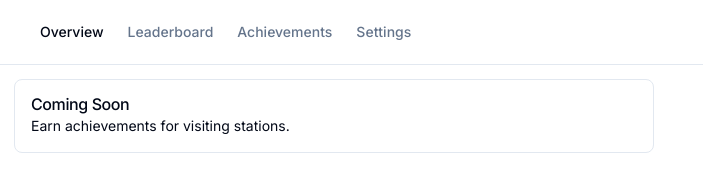
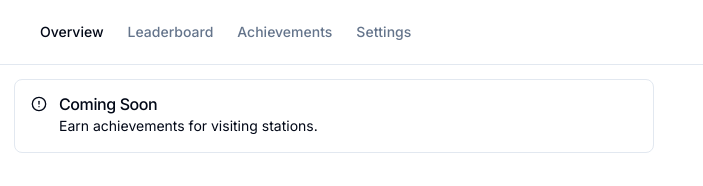
Before and after one commit to niamhbrockbank/track-the-tube, a Next.js app: page /achievements in a window 1280 px wide. Shown: the top 186 px of the page, without its empty margins (0-703 px from the left). Built offline with nearby package versions, Linux system fonts and the light colour scheme.

Commit message:
Add alert circle to alerts

```diff
--- a/app/achievements/page.tsx
+++ b/app/achievements/page.tsx
@@ -2,12 +2,14 @@
 
 import NavBar from "@/components/nav-bar";
 import { Alert, AlertDescription, AlertTitle } from "@/components/ui/alert";
+import { AlertCircle } from "lucide-react";
 
 export default function Achievements(): JSX.Element {
   return (
     <>
       <NavBar />
       <Alert className="m-3.5 max-w-screen-sm">
+        <AlertCircle className="h-4 w-4" />
         <AlertTitle>Coming Soon</AlertTitle>
         <AlertDescription>
           Earn achievements for visiting stations.
--- a/app/leaderboard/page.tsx
+++ b/app/leaderboard/page.tsx
@@ -1,11 +1,13 @@
 import NavBar from "@/components/nav-bar";
 import { Alert, AlertDescription, AlertTitle } from "@/components/ui/alert";
+import { AlertCircle } from "lucide-react";
 
 export default function Leaderboard(): JSX.Element {
   return (
     <>
       <NavBar />
       <Alert className="m-3.5 max-w-screen-sm">
+        <AlertCircle className="h-4 w-4" />
         <AlertTitle>Coming Soon</AlertTitle>
         <AlertDescription>
           See how you compare to your friends.
--- a/app/settings/page.tsx
+++ b/app/settings/page.tsx
@@ -1,11 +1,13 @@
 import NavBar from "@/components/nav-bar";
 import { Alert, AlertDescription, AlertTitle } from "@/components/ui/alert";
+import { AlertCircle } from "lucide-react";
 
 export default function Settings(): JSX.Element {
   return (
     <>
       <NavBar />
       <Alert className="m-3.5 max-w-screen-sm">
+        <AlertCircle className="h-4 w-4" />
         <AlertTitle>Coming Soon</AlertTitle>
         <AlertDescription>Change your account settings.</AlertDescription>
       </Alert>
```
